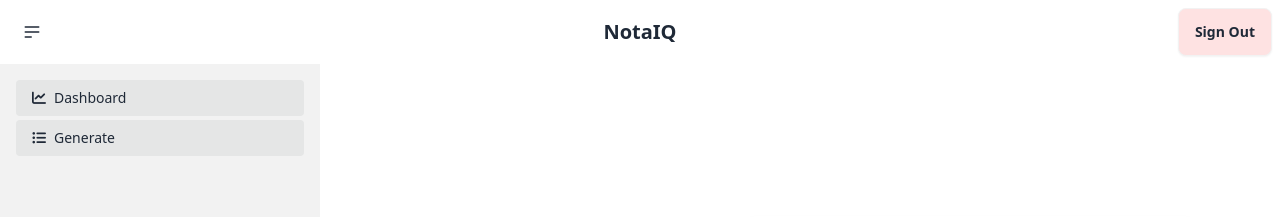
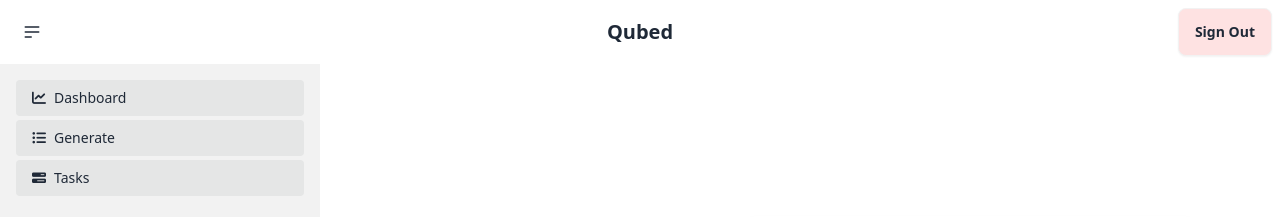
Before and after one commit to hfelashry/flask-auth-template, a Flask app: page /generate in a window 1280 px wide. Shown: the top 217 px of the page. Run offline with Flask 3, Linux system fonts and the light colour scheme; some libraries are stand-ins or nearby versions.

Commit message:
Update generate.html

```diff
--- a/templates/generate.html
+++ b/templates/generate.html
@@ -1,15 +1,47 @@
 <!DOCTYPE html>
 <html lang="en">
   <head>
-    <meta charset="UTF-8">
-    <meta name="viewport" content="width=device-width, initial-scale=1.0">
+    <meta charset="UTF-8" />
+    <meta name="viewport" content="width=device-width, initial-scale=1.0" />
     <script src="https://cdn.tailwindcss.com"></script>
-    <link href="https://cdn.jsdelivr.net/npm/daisyui@4.12.13/dist/full.min.css" rel="stylesheet" type="text/css" />
-    <script src="https://kit.fontawesome.com/1b97dd7005.js" crossorigin="anonymous"></script>
-    <title>NotaIQ - Generate</title>
+    <link
+      href="https://cdn.jsdelivr.net/npm/daisyui@4.12.13/dist/full.min.css"
+      rel="stylesheet"
+      type="text/css"
+    />
+    <script
+      src="https://kit.fontawesome.com/1b97dd7005.js"
+      crossorigin="anonymous"
+    ></script>
+    <script>
+      document.addEventListener("DOMContentLoaded", () => {
+        const themeToggle = document.querySelector(".theme-controller");
+
+        // Apply saved theme on load
+        const savedTheme = localStorage.getItem("theme");
+        if (savedTheme === "dark") {
+          document.documentElement.classList.add("dark");
+          themeToggle.checked = true;
+        } else {
+          document.documentElement.classList.remove("dark");
+          themeToggle.checked = false;
+        }
+
+        // Toggle theme on checkbox change
+        themeToggle.addEventListener("change", () => {
+          if (themeToggle.checked) {
+            document.documentElement.classList.add("dark");
+            localStorage.setItem("theme", "dark");
+          } else {
+            document.documentElement.classList.remove("dark");
+            localStorage.setItem("theme", "light");
+          }
+        });
+      });
+    </script>
+    <title>Qubed - Generate</title>
   </head>
   <body>
-
     <div class="navbar bg-base-100">
       <div class="navbar-start">
         <div class="dropdown">
@@ -19,27 +51,32 @@
               class="h-5 w-5"
               fill="none"
               viewBox="0 0 24 24"
-                stroke="currentColor">
+              stroke="currentColor"
+            >
               <path
                 stroke-linecap="round"
                 stroke-linejoin="round"
                 stroke-width="2"
-                  d="M4 6h16M4 12h16M4 18h7" />
+                d="M4 6h16M4 12h16M4 18h7"
+              />
             </svg>
           </div>
           <ul
             tabindex="0"
-              class="menu menu-sm dropdown-content bg-base-100 rounded-box z-[1] mt-3 w-52 p-2 shadow">
+            class="menu menu-sm dropdown-content bg-base-100 rounded-box z-[1] mt-3 w-52 p-2 shadow"
+          >
             <li><a href="/">Homepage</a></li>
             <li><a href="/about">About</a></li>
             <li><a href="/terms">Terms of Service</a></li>
             <li><a href="/privacy">Privacy Policy</a></li>
-              <li><a>
+            <li>
+              <a>
                 <label class="grid cursor-pointer place-items-center">
                   <input
                     type="checkbox"
                     value="dark"
-                      class="toggle theme-controller bg-base-content col-span-2 col-start-1 row-start-1" />
+                    class="toggle theme-controller bg-base-content col-span-2 col-start-1 row-start-1"
+                  />
                   <svg
                     class="stroke-base-100 fill-base-100 col-start-1 row-start-1"
                     xmlns="http://www.w3.org/2000/svg"
@@ -50,10 +87,12 @@
                     stroke="currentColor"
                     stroke-width="2"
                     stroke-linecap="round"
-                      stroke-linejoin="round">
+                    stroke-linejoin="round"
+                  >
                     <circle cx="12" cy="12" r="5" />
                     <path
-                        d="M12 1v2M12 21v2M4.2 4.2l1.4 1.4M18.4 18.4l1.4 1.4M1 12h2M21 12h2M4.2 19.8l1.4-1.4M18.4 5.6l1.4-1.4" />
+                      d="M12 1v2M12 21v2M4.2 4.2l1.4 1.4M18.4 18.4l1.4 1.4M1 12h2M21 12h2M4.2 19.8l1.4-1.4M18.4 5.6l1.4-1.4"
+                    />
                   </svg>
                   <svg
                     class="stroke-base-100 fill-base-100 col-start-2 row-start-1"
@@ -65,19 +104,23 @@
                     stroke="currentColor"
                     stroke-width="2"
                     stroke-linecap="round"
-                      stroke-linejoin="round">
-                      <path d="M21 12.79A9 9 0 1 1 11.21 3 7 7 0 0 0 21 12.79z"></path>
+                    stroke-linejoin="round"
+                  >
+                    <path
+                      d="M21 12.79A9 9 0 1 1 11.21 3 7 7 0 0 0 21 12.79z"
+                    ></path>
                   </svg>
                 </label>
-              </a></li>
+              </a>
+            </li>
           </ul>
         </div>
       </div>
       <div class="navbar-center">
-          <a class="btn btn-ghost text-xl">NotaIQ</a>
+        <a class="btn btn-ghost text-xl">Qubed</a>
       </div>
       <div class="navbar-end">
-            <a class="btn bg-red-100" href="/signout">Sign Out</a>
+        <a class="btn bg-red-100 dark:bg-gray-300 dark:text-gray-600" href="/signout">Sign Out</a>
       </div>
     </div>
 
@@ -86,28 +129,60 @@
         <input id="my-drawer-2" type="checkbox" class="drawer-toggle" />
         <div class="drawer-content flex flex-col items-center justify-center">
           <!-- Page content here -->
-              <label for="my-drawer-2" class="btn btn-primary drawer-button lg:hidden">
+          <label
+            for="my-drawer-2"
+            class="btn btn-primary drawer-button lg:hidden"
+          >
             Open Sidebar
           </label>
         </div>
         <div class="drawer-side">
-              <label for="my-drawer-2" aria-label="close sidebar" class="drawer-overlay"></label>
+          <label
+            for="my-drawer-2"
+            aria-label="close sidebar"
+            class="drawer-overlay"
+          ></label>
           <ul class="menu bg-base-200 text-base-content min-h-full w-80 p-4">
             <!-- Sidebar content here -->
-                <li class="bg-base-300 rounded"><a href="/dashboard"><i class="fa-solid fa-chart-line"></i>Dashboard</a></li>
-                <li class="bg-base-300 rounded mt-1"><a href="/generate"><i class="fa-solid fa-list-ul"></i>Generate</a></li>
+            <li class="bg-base-300 rounded">
+              <a href="/dashboard"
+                ><i class="fa-solid fa-chart-line"></i>Dashboard</a
+              >
+            </li>
+            <li class="bg-base-300 rounded mt-1">
+              <a href="/generate"
+                ><i class="fa-solid fa-list-ul"></i>Generate</a
+              >
+            </li>
+            <li class="bg-base-300 rounded mt-1">
+              <a href="/tasks"><i class="fa-solid fa-bars-progress"></i></i>Tasks</a>
+            </li>
           </ul>
         </div>
       </div>
 
       <!-- Centered Form Container -->
       <div class="flex flex-col items-center justify-center w-full p-6 ml-16">
-          <form action="/generate" method="POST" class="bg-base-100 p-8 rounded-lg shadow-md w-full max-w-md">
+        <form
+          action="/generate"
+          method="POST"
+          class="bg-base-100 p-8 rounded-lg shadow-md w-full max-w-md"
+        >
           <p class="text-center mb-4">Copy and paste your notes here!</p>
-              <textarea class="textarea textarea-bordered textarea-lg w-full" placeholder="Notes" rows="8" name="text_input" id="text_input"></textarea>
-              <button type="submit" class="btn btn-primary mt-4 w-full">Generate</button>
+          <textarea
+            class="textarea textarea-bordered textarea-lg w-full"
+            placeholder="Notes"
+            rows="8"
+            name="text_input"
+            id="text_input"
+          ></textarea>
+          <button type="submit" class="btn btn-primary mt-4 w-full">
+            Generate
+          </button>
           {% if content %}
-              <section class="bg-gray-200 rounded-xl p-4 mt-6 max-w-md w-full text-center">
+          <section
+            class="bg-gray-200 rounded-xl p-4 mt-6 max-w-md w-full text-center"
+          >
             <p>Generated Questions</p>
             {{ content | safe }}
           </section>
```
Lines whose indentation alone changed are shown as unchanged.
